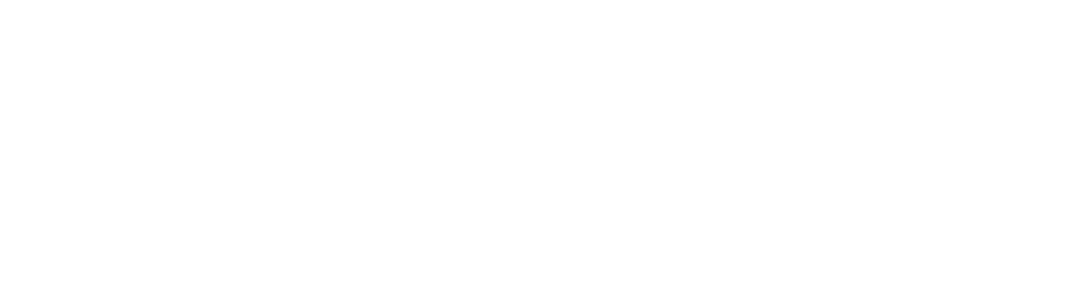
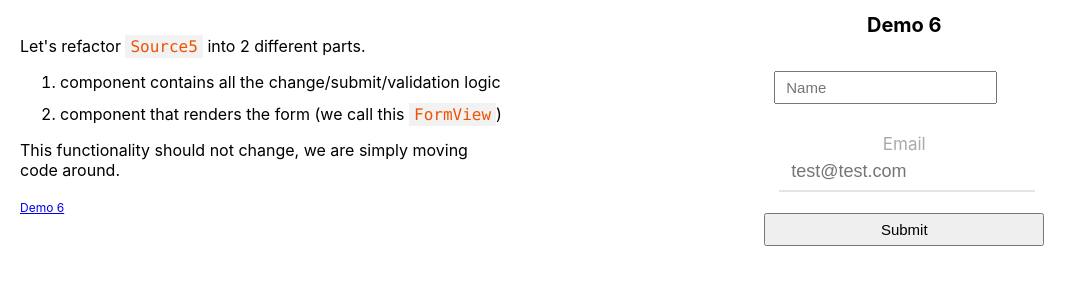
Before and after one commit to ghsyeung/red-forms-prework, a React (Create React App) app: page /e6 in a window 1280 px wide. Shown: the top 300 px of the page, without its empty margins (0-1087 px from the left). Built offline with nearby package versions, Linux system fonts and the light colour scheme.

Commit message:
Adding Demo6

```diff
--- a/package.json
+++ b/package.json
@@ -3,8 +3,11 @@
   "version": "0.1.0",
   "private": true,
   "dependencies": {
+    "@material-ui/core": "^3.9.3",
+    "final-form": "^4.12.0",
     "react": "^16.8.6",
     "react-dom": "^16.8.6",
+    "react-final-form": "^4.1.0",
     "react-markdown": "^4.0.8",
     "react-router": "^5.0.0",
     "react-router-dom": "^5.0.0",
--- a/src/App.js
+++ b/src/App.js
@@ -6,6 +6,7 @@
 import {Demo3} from './Demo3';
 import {Demo4} from './Demo4';
 import {Demo5} from './Demo5';
+import {Demo6} from './Demo6';
 
 function App() {
   return (
@@ -18,6 +19,7 @@
           <Route path="/e3" component={Demo3}/>
           <Route path="/e4" component={Demo4}/>
           <Route path="/e5" component={Demo5}/>
+          <Route path="/e6" component={Demo6}/>
         </Switch>
       </div>
     </Router>
--- a/src/Demo5.js
+++ b/src/Demo5.js
@@ -13,7 +13,7 @@
     <div className="description">
       <ReactMarkdown source={desc}/>
 
-      <Link to="/e5">Demo 5</Link>
+      <Link to="/e6">Demo 6</Link>
     </div>
   );
 }
--- /dev/null
+++ b/src/Demo6.js
@@ -0,0 +1,45 @@
+import React from 'react';
+import {Link} from 'react-router-dom';
+import ReactMarkdown from 'react-markdown';
+import "./SimpleForm.css";
+import {SuperFormLogic, FormView, FormConfig} from './Source6';
+
+const desc = `
+Let's refactor \`Source5\` into 2 different parts.
+
+1. component contains all the change/submit/validation logic
+2. component that renders the form (we call this \`FormView\`)
+
+This functionality should not change, we are simply moving code around.
+`;
+
+export function Description6() {
+  return (
+    <div className="description">
+      <ReactMarkdown source={desc}/>
+
+      <Link to="/e6">Demo 6</Link>
+    </div>
+  );
+}
+
+export function Demo6() {
+  return (
+    <div className="demo">
+      <div className="left">
+        <Description6/>
+      </div>
+      <div className="right">
+        <div className="exercise-6">
+          <h1>Demo 6</h1>
+
+          <SuperFormLogic
+            formConfig={FormConfig}
+            render={
+              props => (<FormView {...props}/>)
+            }/>
+        </div>
+      </div>
+    </div>
+  );
+}
--- /dev/null
+++ b/src/Source6.js
@@ -0,0 +1,175 @@
+import React, {Component} from 'react';
+import "./SimpleForm.css";
+
+function Errors({errors}) {
+  const nonEmptyEntries = Object.entries(errors)
+    .filter(([fieldName, error]) => !!error);
+  return nonEmptyEntries.length > 0
+    ? (
+      <div className="errors line">
+        {
+          nonEmptyEntries.map(([k, error]) =>
+            <div key={k} className="error">
+              { error }
+            </div>
+          )
+        }
+      </div>
+    )
+    : null
+  ;
+}
+
+function Input({value, placeholder, change, meta}) {
+  return (
+    <div className="line">
+      <input className="line"
+        type="text"
+        value={value || ''}
+        placeholder={placeholder}
+        onChange={change}/>
+      { meta.error
+          ? (<Errors errors={[meta.error]}/>)
+          : null
+      }
+    </div>
+  );
+}
+
+function FancyInput({label, value, placeholder, change, meta}) {
+  return (
+    <label className="line fancy">{label}
+      <input type="text" value={value || ''} placeholder={placeholder}
+        onChange={change}/>
+      { meta.error
+          ? (<Errors errors={[meta.error]}/>)
+          : null
+      }
+
+    </label>
+  );
+}
+
+function Field({name, change, form, render}) {
+  const { config, state, errors } = form;
+  return render({
+    label: config.label[name],
+    value: state[name],
+    meta: { error: errors[name] },
+    placeholder: config.placeholder[name],
+    change: (e) => change(name, e),
+  });
+}
+
+function validateName(name) {
+  if (!name || !name.trim()) {
+    return `what's your name?`;
+  }
+}
+
+function validateEmail(email) {
+  if (!email || !/@.*\./i.test(email)) {
+    return 'not a valid email';
+  } else if (/gmail\.com/i.test(email)) {
+    return 'cannot use gmail';
+  }
+}
+
+
+export const FormConfig = {
+  label: {
+    name: 'Name',
+    email: 'Email',
+  },
+  placeholder: {
+    name: 'Name',
+    email: 'test@test.com',
+  },
+  validate: {
+    name: validateName,
+    email: validateEmail,
+  }
+};
+
+
+
+export function FormView({form, change, handleSubmit}) {
+  return (
+    <form onSubmit={handleSubmit}>
+
+      <Field name="name"
+        form={form}
+        change={change}
+        render={props => (
+          <Input {...props}/>
+        )}/>
+
+      <Field name="email"
+        form={form}
+        change={change}
+        render={props => (
+          <FancyInput label="Email" {...props}/>
+        )}/>
+
+      <button className="line" type="submit">Submit</button>
+    </form>
+  );
+}
+
+export class SuperFormLogic extends Component {
+  constructor() {
+    super();
+    this.state = {
+      errors: {},
+    };
+  }
+
+  validate(e) {
+    const state = this.state;
+
+    const errors = Object.entries(FormConfig.validate)
+      .map(([k, validateFn]) => [k, validateFn(state[k])])
+      .reduce((a, [k, e]) => { a[k] = e; return a; }, {})
+    ;
+
+    if (Object.entries(errors).every(([k, e]) => !e)) {
+      alert("Form is valid!");
+    }
+
+    this.setState({errors});
+    // if there's no error, errors = {}
+    e.preventDefault();
+    return false;
+  }
+
+  change(field, e) {
+    const {errors} = this.state;
+
+    this.setState({
+      [field]: e.target.value,
+      errors: {
+        ...errors,
+        [field]: undefined
+      }
+    });
+  }
+
+  render() {
+    const { formConfig, render } = this.props;
+    const {errors} = this.state;
+
+    const form = {
+      state: this.state,
+      config: formConfig,
+      errors
+    };
+
+    const change = this.change.bind(this);
+
+    return render({
+      handleSubmit: (e) => this.validate(e),
+      form,
+      change,
+    });
+  }
+}
```
Also changed, not shown: src/Demo7.js (added, +45 -0 lines), src/Source7.js (added, +175 -0 lines), 1 other file (tests, documents, lock files or other folders).
